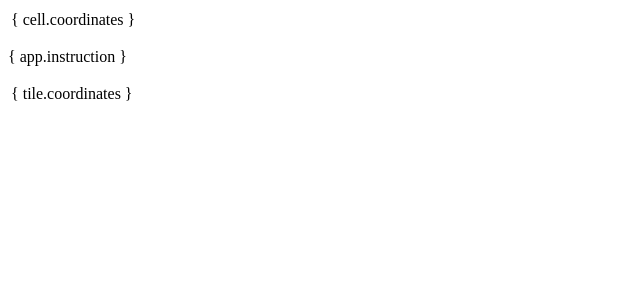
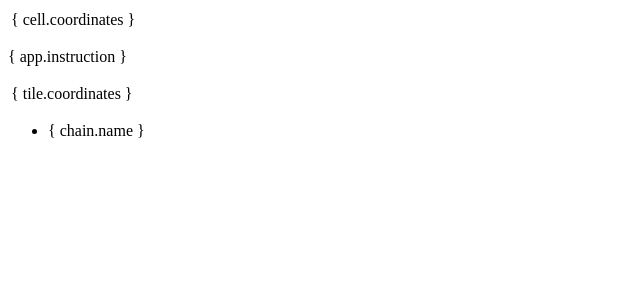
Before and after one commit to nwself/ack-wire, a Django app: template game/templates/games/game.html in a window 1280 px wide. Shown: the top 300 px of the page, without its empty margins (0-640 px from the left). Run offline with Django 3.2, Linux system fonts and the light colour scheme; the template is opened without the code that fills it, so the values that code supplies are empty.

Commit message:
Roundtrip declare chain

```diff
--- a/acquire/urls.py
+++ b/acquire/urls.py
@@ -21,6 +21,7 @@
 
 urlpatterns = [
     path('admin/', admin.site.urls),
+    path('accounts/', include('allauth.urls')),
     path('games/', include('game.urls')),
     path('', lobby, name='lobby')
 ]
--- a/game/static/game.js
+++ b/game/static/game.js
@@ -1,11 +1,19 @@
+var fsm;
+
 var chatSocket = new WebSocket(
     'ws://' + window.location.host +
     '/ws/chat/' + roomName + '/');
 
 chatSocket.onmessage = function(e) {
     var data = JSON.parse(e.data);
-    console.log("socket message");
     console.log(data);
+
+    if ("status" in data) {
+        console.log("Possibly something has gone wrong");
+    } else {
+        fsm.handleNewState(data);
+    }
+
     // var message = data['message'];
     // document.querySelector('#chat-log').value += (message + '\n');
 };
@@ -52,21 +60,89 @@
                     }
                 }));
             }
+        },
+        'declare_chain': {
+            _onEnter: function () {
+                app.instruction = "Name your newly formed chain.";
+
+                app.showAvailableChains = true;
+                app.availableChains = Object.keys(fsm.acquire.chains).map(function (chainName) {
+                    return new Chain({
+                        name: chainName,
+                        size: fsm.acquire.chains[chainName]
+                    });
+                }).filter(function (chain) {
+                    return chain.size == 0;
+                });
+            },
+
+            'chain_clicked': function (chain) {
+                console.log("Here in FSM with this chain", chain);
+                chatSocket.send(JSON.stringify({
+                    action: 'declare_chain',
+                    body: {
+                        chain: chain.name
+                    }
+                }));
+            },
+
+            _onExit: function () {
+                app.showAvailableChains = false;
+            }
         }
     },
 
-    handleNewState: function (state) {
-        if (state.state.player == username) {
-            this.transition(state.state.state);
+    handleNewState: function (acquire) {
+        fsm.acquire = acquire;
+
+        app.board = [];
+        app.hand = [];
+
+        var letters = ["A", "B", "C", "D", "E", "F", "G", "H", "I"];
+        for (var i = 0; i < letters.length; i++) {
+            var row = [];
+            for (var j = 0; j < 12; j++) {
+                var coordinates = letters[i] + (j + 1);
+                row.push(new Cell({
+                    coordinates: coordinates,
+                    chain: ((coordinates in acquire.hotels) ? acquire.hotels[coordinates] : null),
+                }));
+            }
+            app.board.push(row);
+        }
+
+
+        var thisPlayer = acquire.players.filter(function (player) {
+            return player.username === username;
+        });
+
+        if (thisPlayer.length !== 0) {
+            thisPlayer = thisPlayer[0];
+            app.hand = thisPlayer.tiles.sort().map(function (coordinates) {
+                return new Tile({
+                    coordinates: coordinates
+                });
+            });
+        } else {
+            thisPlayer = null;
+        }
+
+
+        if (acquire.state.player == username) {
+            this.transition(acquire.state.state);
         } else {
             this.transition("waiting");
-            app.instruction = "Waiting for " + state.state.player + " to " + state.state.state;
+            app.instruction = "Waiting for " + acquire.state.player + " to " + acquire.state.state;
         }
+    },
+
+    chainClicked: function (chain) {
+        this.handle('chain_clicked', chain);
     },
 
     tileClicked: function (tile) {
         this.handle('tile_clicked', tile);
-    }
+    },
 });
 
 
@@ -90,36 +166,19 @@
 }
 
 
-var letters = ["A", "B", "C", "D", "E", "F", "G", "H", "I"];
-for (var i = 0; i < letters.length; i++) {
-    var row = [];
-    for (var j = 0; j < 12; j++) {
-        var coordinates = letters[i] + (j + 1);
-        row.push(new Cell({
-            coordinates: coordinates,
-            chain: ((coordinates in state.hotels) ? state.hotels[coordinates] : null),
-        }));
-    }
-    app.board.push(row);
+function Chain(obj) {
+    this.name = obj.name;
+    this.size = obj.size;
+}
+
+Chain.prototype.declare = function (event, model) {
+    console.log("Would like to declare", model.chain.name);
+    fsm.chainClicked(model.chain);
 }
 
 
-var thisPlayer = state.players.filter(function (player) {
-    return player.username === username;
-});
+fsm.handleNewState(state);
 
-if (thisPlayer.length !== 0) {
-    thisPlayer = thisPlayer[0];
-    app.hand = thisPlayer.tiles.sort().map(function (coordinates) {
-        return new Tile({
-            coordinates: coordinates
-        });
-    });
-} else {
-    thisPlayer = null;
-}
-
-fsm.handleNewState(state);
 
 document.addEventListener("DOMContentLoaded", function() {
     rivets.bind(document.getElementById("main"), {app: app});
--- a/game/templates/games/game.html
+++ b/game/templates/games/game.html
@@ -40,11 +40,17 @@
     </table>
   </div>
 
+  <div id="shop">
+    <div id="chains" rv-show="app.showAvailableChains">
+      <ul>
+        <li rv-each-chain="app.availableChains" rv-on-click="chain.declare">{ chain.name }</li>
+      </ul>
+    </div>
+  </div>
+
   <div id="supply">
-    <div id="stocks">
-      <div rv-each-chain="app.supply.stocks">
-        <img src="" alt="">
-      </div>
+    <div id="chains">
+
     </div>
   </div>
 
```
Also changed, not shown: acquire/settings.py (+13 -0 lines), game/views.py (+8 -3 lines).
